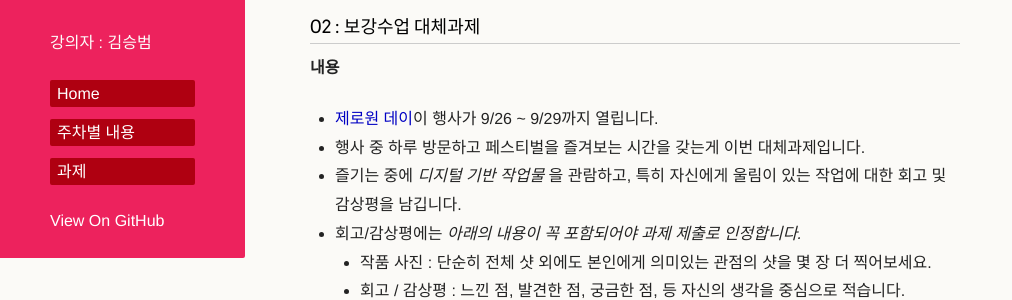
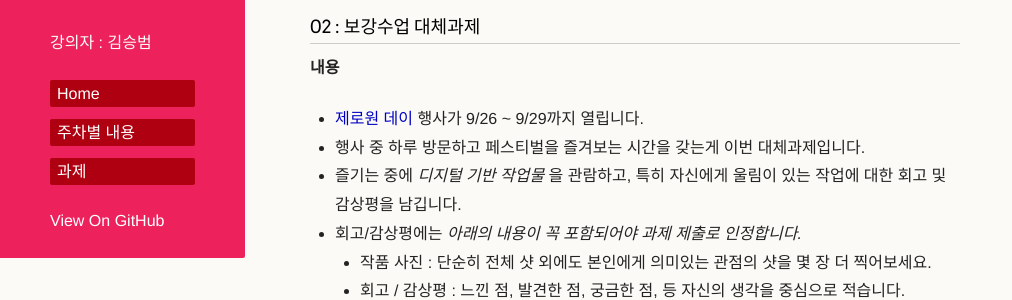
Before and after one commit to picxenk/SIA2019ArtGame, a Jekyll site: the page built from homework.md, in a window 1280 px wide and 900 px high, scrolled down 726 px. Shown: the part 150-450 px from the top of the window, without its empty margins (0-1012 px from the left). Built offline with Jekyll 4.4.1, drawn with Linux system fonts in a browser that asks for light colours; our own code applies the rules of GitHub Pages for plain Markdown files; a script that is not in the unit is left out; the repository's description, which GitHub fills in, is left out.

Commit message:
Update homework.md

```diff
--- a/homework.md
+++ b/homework.md
@@ -24,7 +24,7 @@
 
 ### 02 : 보강수업 대체과제
 **내용**
- * [제로원 데이](http://zer01neday.com)이 행사가 9/26 ~ 9/29까지 열립니다.
+ * [제로원 데이](http://zer01neday.com) 행사가 9/26 ~ 9/29까지 열립니다.
  * 행사 중 하루 방문하고 페스티벌을 즐겨보는 시간을 갖는게 이번 대체과제입니다.
  * 즐기는 중에 *디지털 기반 작업물* 을 관람하고, 특히 자신에게 울림이 있는 작업에 대한 회고 및 감상평을 남깁니다.
  * 회고/감상평에는 *아래의 내용이 꼭 포함되어야 과제 제출로 인정합니다.*
```
